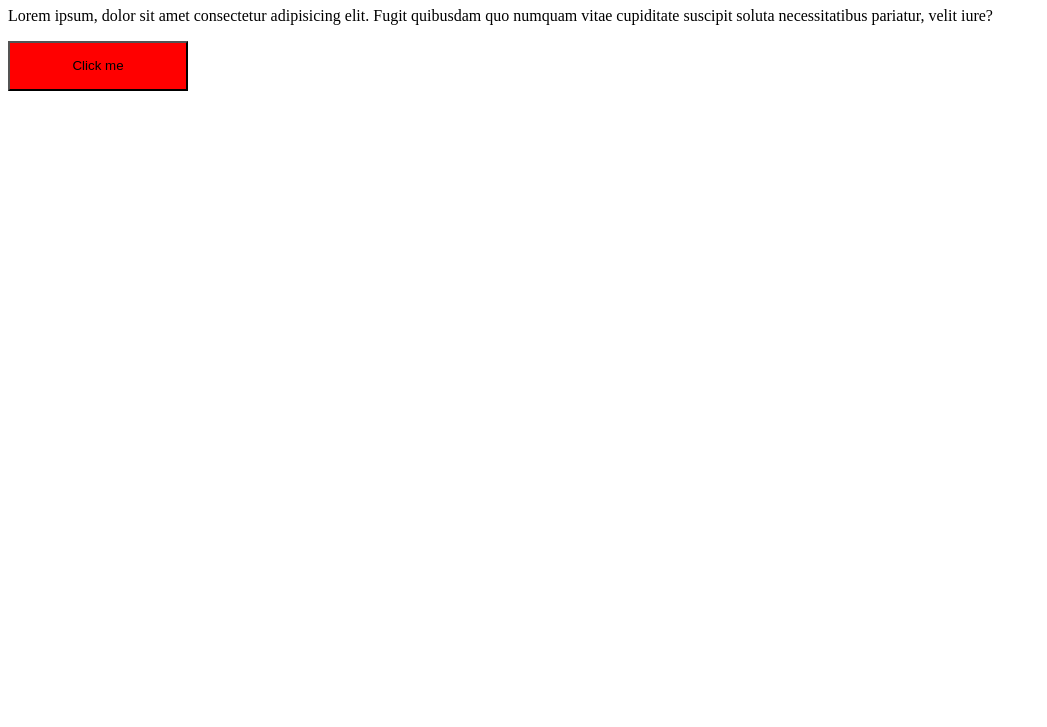
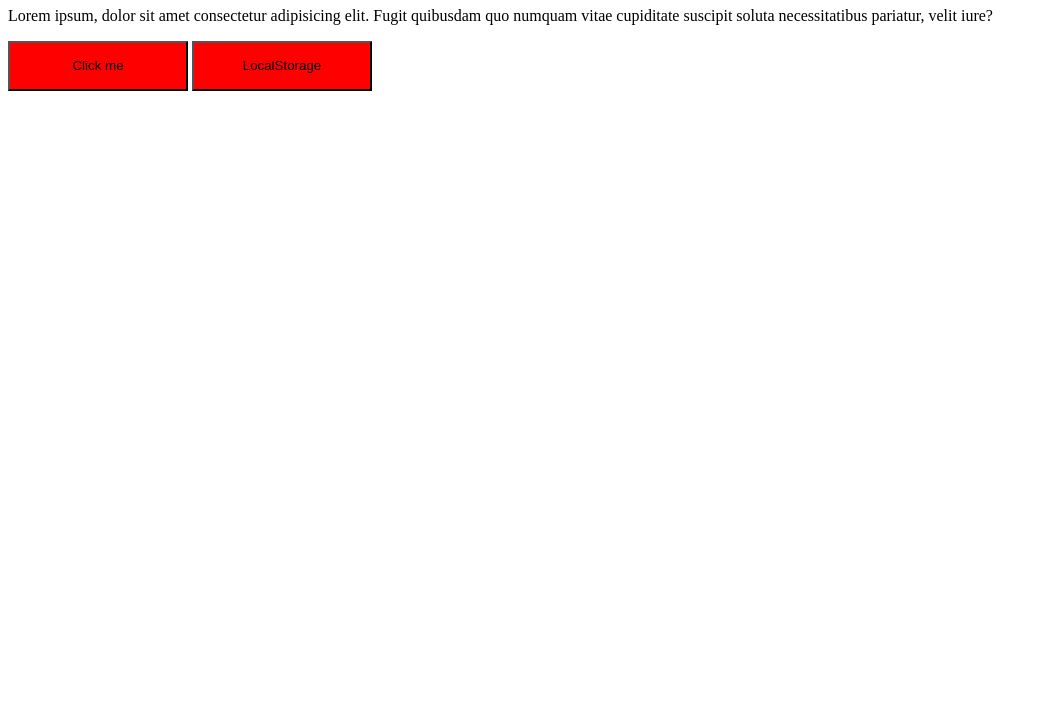
Before and after one commit to jcotrinas/git-test, a plain HTML site: page index.html in a window 1280 px wide. Shown: the part 73-800 px from the top of the page, without its empty margins (0-1047 px from the left). Drawn offline with Linux system fonts and the light colour scheme.

Commit message:
he agregado más ejemplos con localstorage y localSession

```diff
--- a/index.html
+++ b/index.html
@@ -11,5 +11,6 @@
     <h1>Hola mundo</h1>
     <p>Lorem ipsum, dolor sit amet consectetur adipisicing elit. Fugit quibusdam quo numquam vitae cupiditate suscipit soluta necessitatibus pariatur, velit iure?</p>
     <button class="clsBtn" onclick="myFunction()" id="btn">Click me</button>
+    <button class="clsBtn" onclick="getNombre()" id="btn2">LocalStorage</button>
 </body>
 </html>
--- a/index.js
+++ b/index.js
@@ -13,3 +13,17 @@ function myFunction(){
     }
 
 }
+
+/*
+1) localStorage guarda incluso cuando se cierran las pestañas del navegador, incluso cuando se reinicia la máquina.
+2) es accesible siempre en cuando se tenga el mismo origen: a) mismo protocolo, b) mismo dominio, c) mismo puerto. La URL puede ser diferente.
+c) métodos localStorage y sessionStorage: setItem(key, value) getItem(key), removeItem(key), clear() <borra todo>.
+*/
+
+function getNombre(){
+    const btn2 = document.querySelector('#btn2');
+    sessionStorage.user = JSON.stringify({name: "Juan"});
+    // luego podemos recuperar
+    let user = JSON.parse( sessionStorage.user );
+    alert( user.name ); // Juan
+}
```
